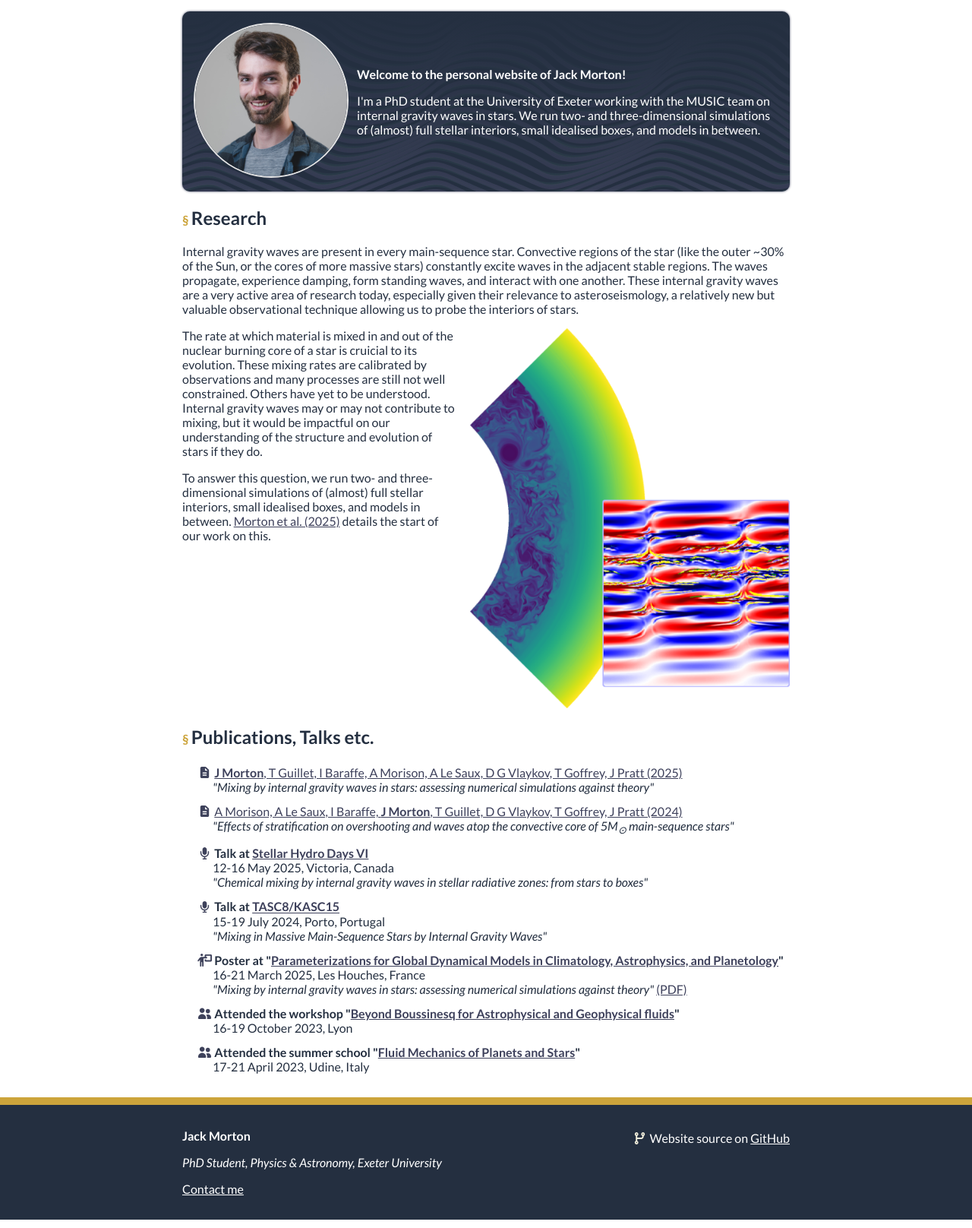
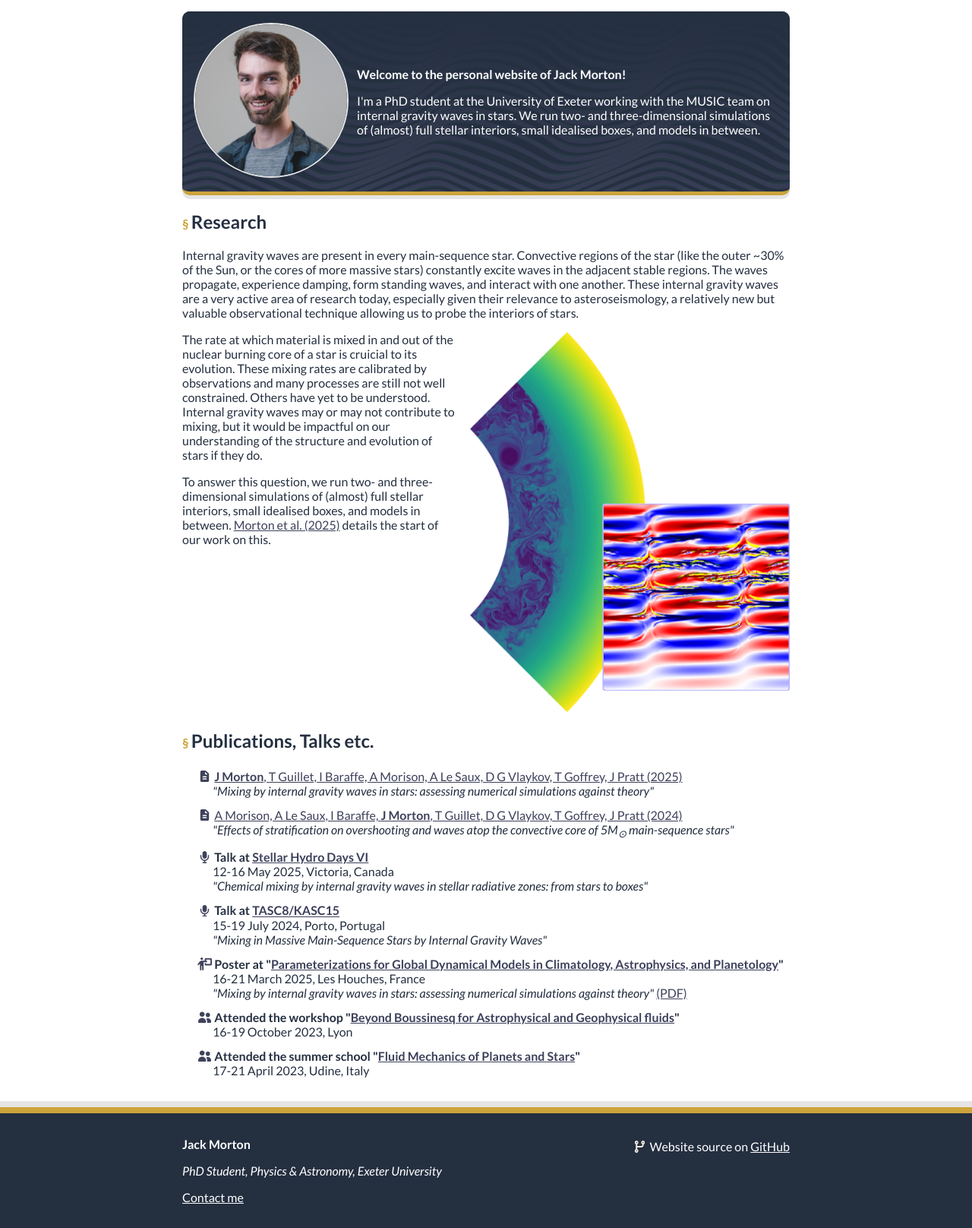
Before and after one commit to JJMorton/personal-website, a Flask app: page / in a window 1280 px wide. Shown: the part 66-1682 px from the top of the page at 76% size. Run offline with Flask 3, Linux system fonts and the light colour scheme.

Commit message:
tweak style

```diff
--- a/src/website/static/styles/main.css
+++ b/src/website/static/styles/main.css
@@ -98,7 +98,6 @@ section.highlight {
 	color: var(--color1);
 	padding: var(--edge-padding);
 	border-radius: 10px;
-	box-shadow: 0 0 3px 0 var(--color4);
 }
 
 /* Flex boxes */
@@ -219,7 +218,7 @@ header::after {
 
 #content {
 	padding: var(--edge-padding);
-	border-bottom: 10px solid var(--color3);
+	border-bottom: 8px solid var(--color2);
 	min-height: 50vh;
 }
 
@@ -278,6 +277,8 @@ header {
 	gap: var(--edge-padding);
 	justify-content: start;
 	align-items: center;
+	border-bottom: 5px solid var(--color3);
+	box-shadow: 0 5px 0 0 var(--color2);
 }
 
 #headline > #summary {
@@ -353,6 +354,7 @@ li.orcid::before {
 footer {
 	position: relative;
 	padding: var(--edge-padding);
+	border-top: 8px solid var(--color3);
 }
 
 @media only screen and (width > 600px) {
```
